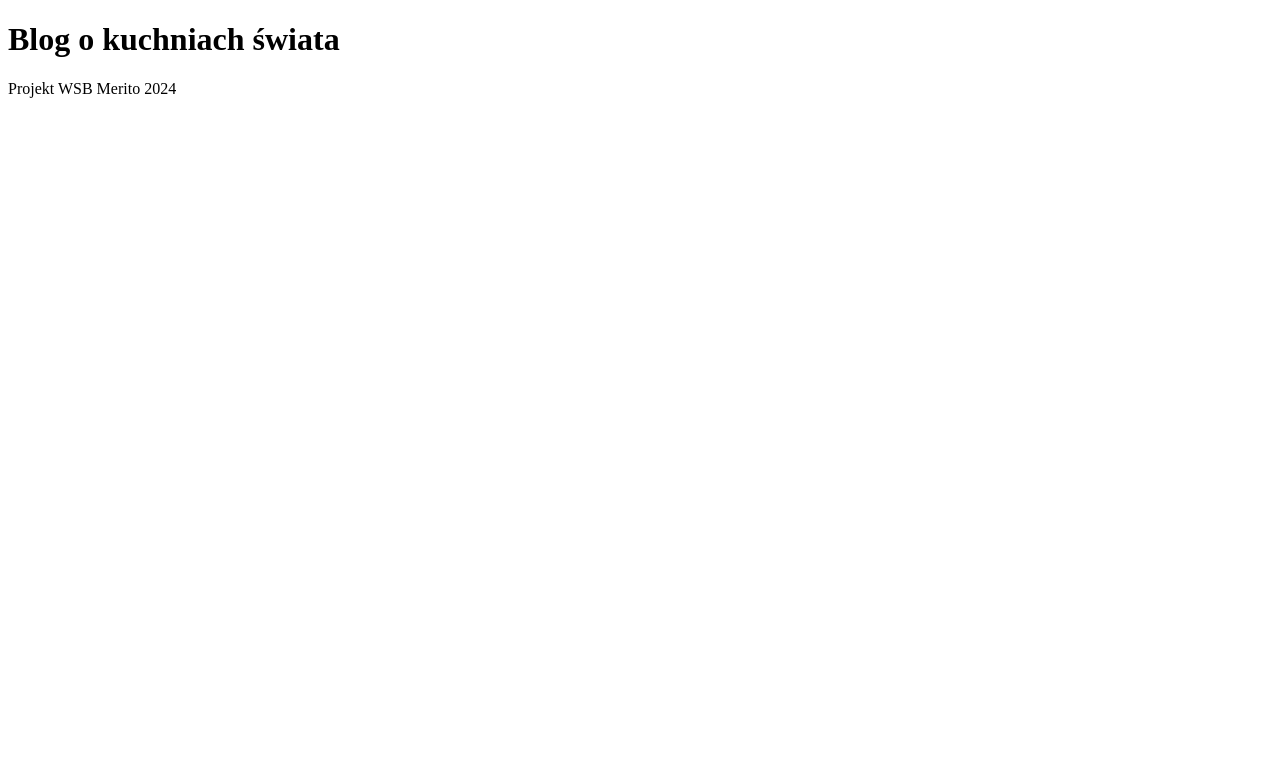
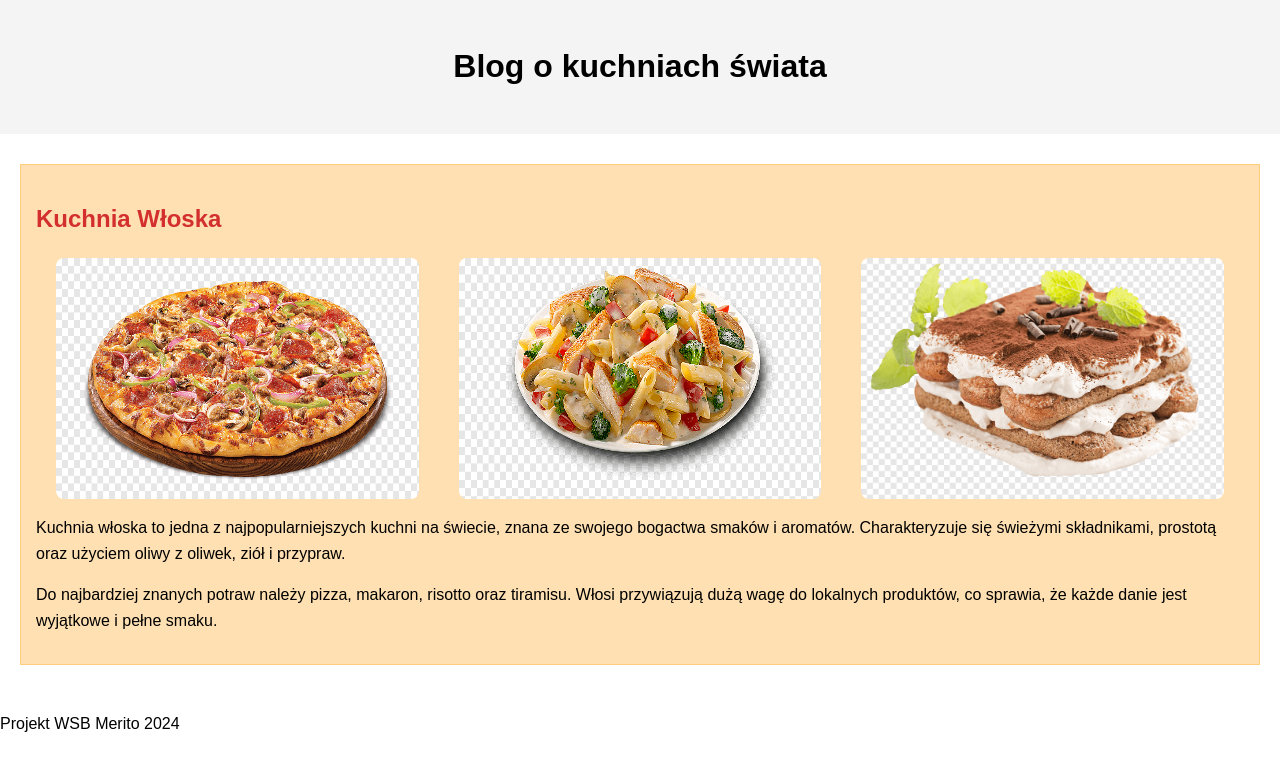
Before and after one commit to zhurong1/ZPW-INIS5-PR, a plain HTML site: page index.html in a window 1280 px wide. Drawn offline with Linux system fonts and the light colour scheme.

Commit message:
Kuchnia wloska

```diff
--- a/index.html
+++ b/index.html
@@ -4,13 +4,56 @@
     <meta charset="UTF-8">
     <meta name="viewport" content="width=device-width, initial-scale=1.0">
     <title>Blog</title>
+    <style>
+        body {
+            font-family: Arial, sans-serif;
+            line-height: 1.6;
+            margin: 0;
+            padding: 0;
+        }
+        header {
+            background: #f4f4f4;
+            padding: 20px;
+            text-align: center;
+        }
+        main {
+            padding: 20px;
+        }
+        .kuchnia-wloska {
+            background: #ffe0b2;
+            border: 1px solid #ffcc80;
+            padding: 15px;
+            margin: 10px 0;
+        }
+        h2 {
+            color: #d32f2f;
+        }
+        .gallery {
+            display: flex;
+            justify-content: space-around;
+            margin-bottom: 15px;
+        }
+        .gallery img {
+            max-width: 30%;
+            border-radius: 8px;
+        }
+    </style>
 </head>
 <body>
     <header>
         <h1>Blog o kuchniach świata</h1>
     </header>
     <main>
-
+        <section class="kuchnia-wloska">
+            <h2>Kuchnia Włoska</h2>
+            <div class="gallery">
+                <img src="images/pizza1.png" alt="Pizza" />
+                <img src="images/pasta1.png" alt="Makaron" />
+                <img src="images/tiramisu1.png" alt="Lody" />
+            </div>
+            <p>Kuchnia włoska to jedna z najpopularniejszych kuchni na świecie, znana ze swojego bogactwa smaków i aromatów. Charakteryzuje się świeżymi składnikami, prostotą oraz użyciem oliwy z oliwek, ziół i przypraw.</p>
+            <p>Do najbardziej znanych potraw należy pizza, makaron, risotto oraz tiramisu. Włosi przywiązują dużą wagę do lokalnych produktów, co sprawia, że każde danie jest wyjątkowe i pełne smaku.</p>
+        </section>
     </main>
     <footer>
         <p>Projekt WSB Merito 2024</p>
```
Also changed, not shown: images/pasta1.png (added), images/pizza1.png (added), images/tiramisu1.png (added).
